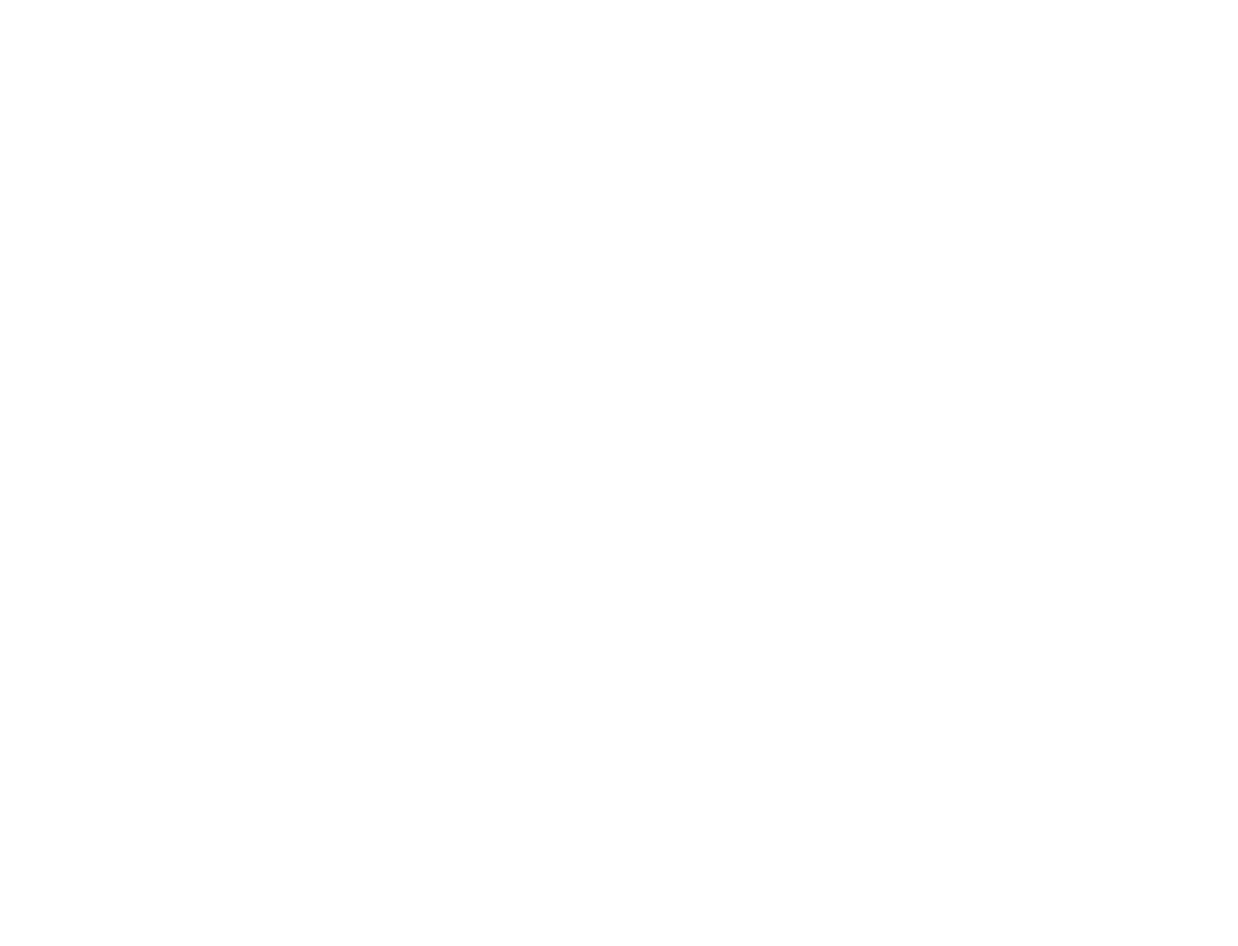
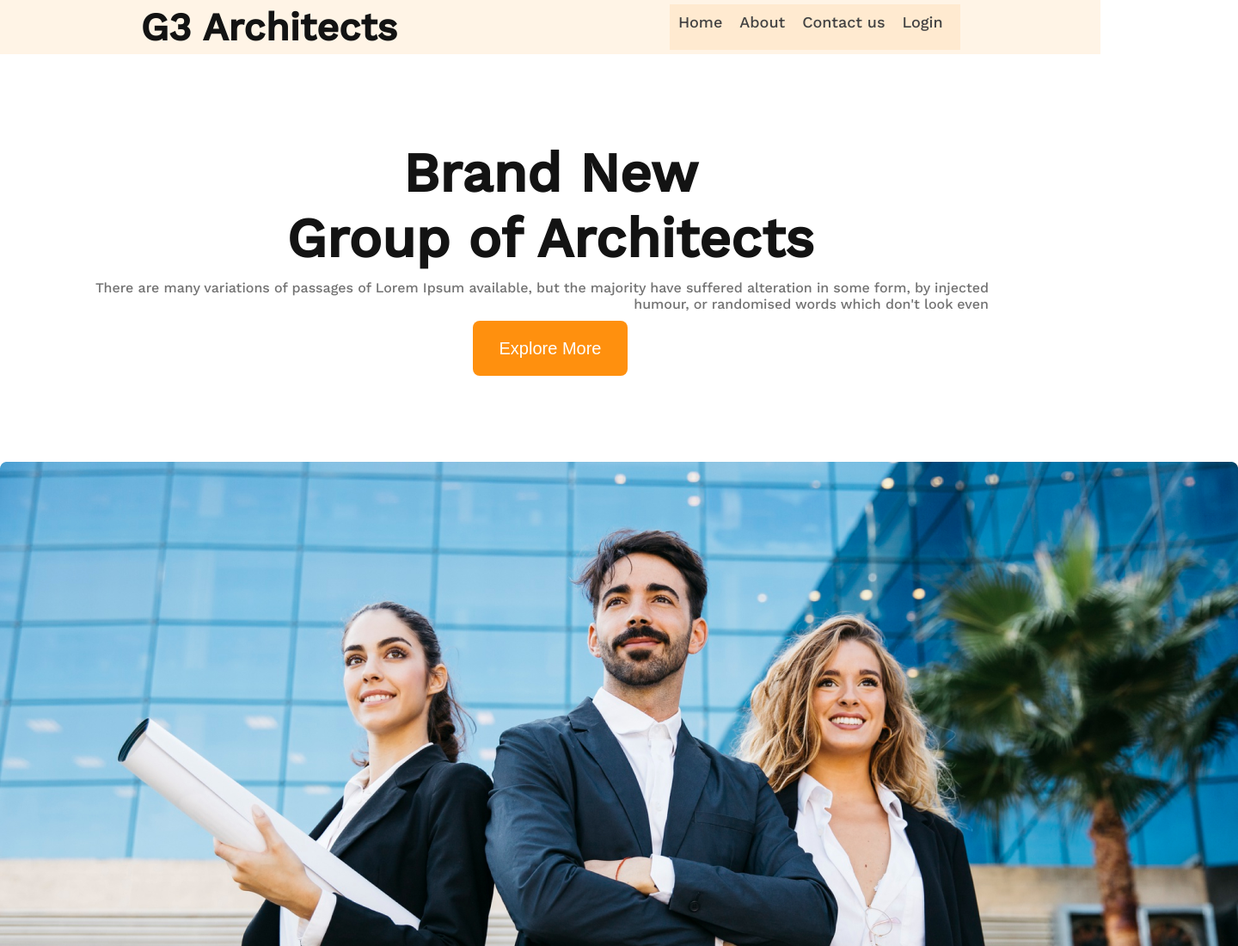
Before and after one commit to sayedaamatut/assignment-02, a plain HTML site: page index.html in a window 1280 px wide. Shown: the top 1100 px of the page at 86% size, 1440 px wide, since content can reach past the window. Before the commit the page ends 800 px from the top, so only its background shows below. Drawn offline with nearby package versions, Linux system fonts and the light colour scheme.

Commit message:
added description

```diff
--- a/index.html
+++ b/index.html
@@ -8,6 +8,50 @@
     <link rel="stylesheet" href="styles.css">
 </head>
 <body>
+    <!-- header part -->
+    <header>
+        <div class="nav-container">
+        <div class="heading">
+                <h3 class="heading-title">G3 Architects</h3>
+            </div>
+            <div class="nav-container">
+                <ul class="items">
+                        <li class="item">Home</li>
+                        <li class="item">About</li>
+                        <li class="item">Contact us</li>
+                        <li class="item">Login</li>
+                    </ul>
+                </div>
+            </div>
+    </header>
+    <!-- description part -->
+    <main>
+        <div class="banner-container">
+        <div class="banner-detail">
+             <h1 class="banner-title">Brand New <br> Group of Architects </h1>
+             <p class="description">There are many variations of passages of Lorem Ipsum available, but the majority have suffered alteration in some form, by injected humour, or randomised words which don't look even</p>
+        </div>
+        <button class="primary-button">Explore More</button>
+        </div>
+        <img src="images/banner.png" alt="">
+        <!-- list of features -->
+        <div class="list-of-feature">
+        <div class="team-image">
+            <img src="images/team1.png" alt="">
+            <img src="images/team2.png" alt="">
+            <img src="images/team3.png" alt="">
+            <img src="images/team4.png" alt="">
+        </div>
+        <div class="description">
+            <h2 class="list-heading"><span class="secondary">Quick list</span> <span class="dark"> of Our</span><span class="primary"><br> Features</span></h2>
+            <p class="feature-description">There are many variations of passages of Lorem Ipsum available,<br> but the majority have suffered alteration in some form, by injected<br>humour, or randomised words which don't look even</p>
+            <br>
+            <button class="primary-button">Explore More</button>
+
+        </div>
+        </div>
+
+    </main>
 
 </body>
 </html>
--- a/styles.css
+++ b/styles.css
@@ -1,3 +1,97 @@
+
+@import url('https://fonts.googleapis.com/css2?family=Work+Sans:wght@500&display=swap');
 *{
     margin: 0;
+    padding: 0;
 }
+body{
+    font-family: 'Work Sans', sans-serif;
+}
+
+/* header style */
+.nav-container{
+    display: flex;
+    justify-content: space-around;
+    padding: 5px;
+    background: rgba(255, 144, 14, 0.1)
+
+
+}
+.heading-title{
+    font-size: 45px;
+    color: #131313;
+}
+.items{
+    display: flex;
+    list-style: none;
+    color: #424242;
+}
+.item{
+    font-size: 18px;
+    margin-right: 10px;
+    text-align: center;
+    padding: 5px;
+}
+/* banner style */
+.banner-container{
+    text-align: center;
+    padding: 100px;
+}
+.banner-title{
+    font-size: 64px;
+    color: #131313;
+}
+.description{
+    font-size: 16px;
+    color: #727272;
+    text-align: center;
+    padding: 10px;
+}
+.primary-button{
+    width: 180px;
+    height: 64px;
+    background: #FF900E;
+    border-radius: 8px;
+    font-size: 20px;
+    color: #FFFFFF;
+    border: none;
+    padding: 20px;
+
+}
+/* list of features style */
+.primary{
+   color: #131313;
+}
+.secondary{
+color:#727272 ;
+}
+.dark{
+color:
+#FF900E ;
+}
+.list-of-feature{
+
+   display: flex;
+   flex-direction: column;
+
+}
+.list-heading{
+    font-size: 45px;
+    }
+.feature-description{
+    font-size: 16px;
+    color: #727272;
+}
+.team-image{
+    display: grid;
+    grid-template-columns: repeat(2, 1fr);
+    width: 342px;
+    height: 342px;
+    padding: 35px;
+}
+.description{
+
+
+    text-align: right;
+    margin-right: 20px;
+}
```
